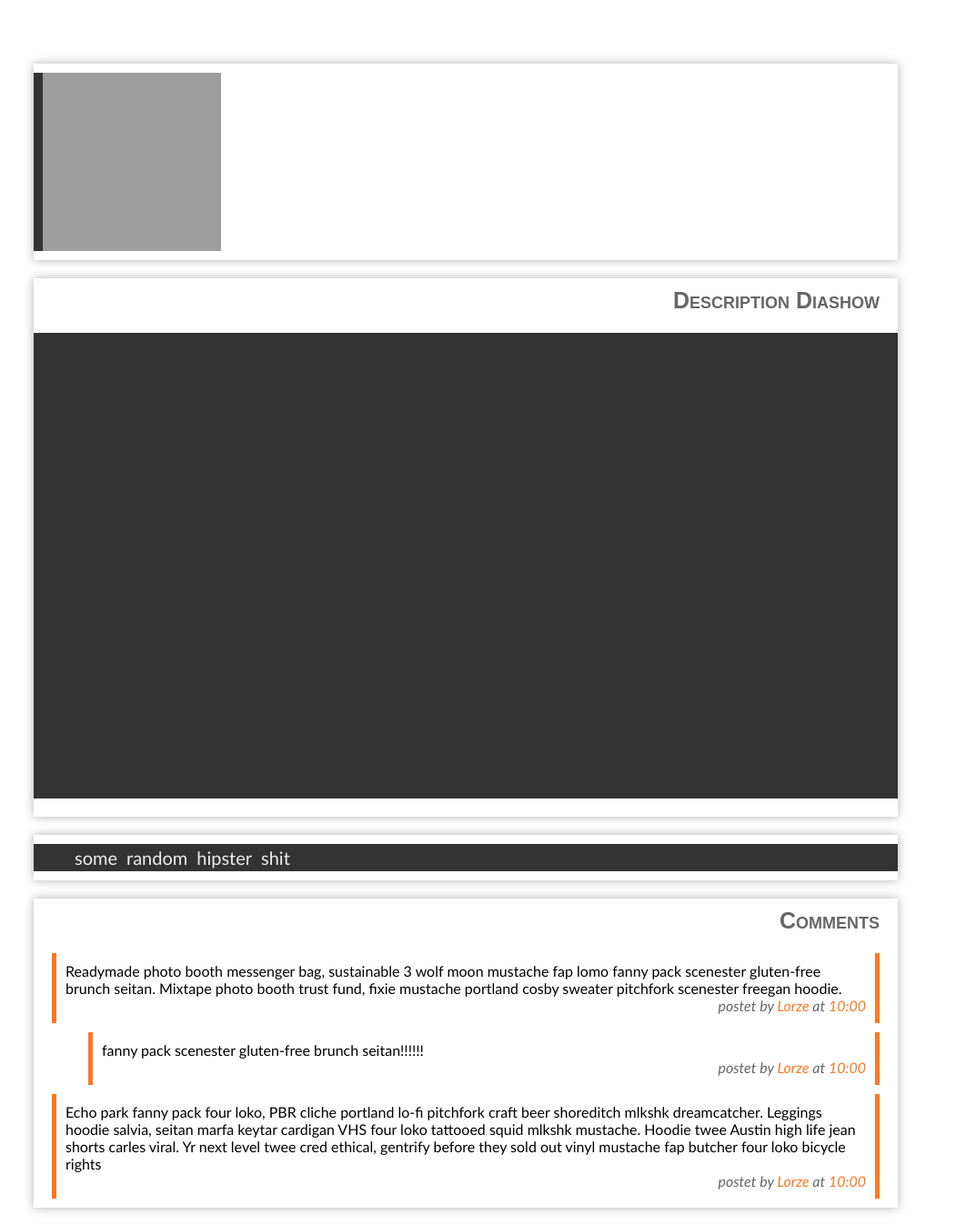
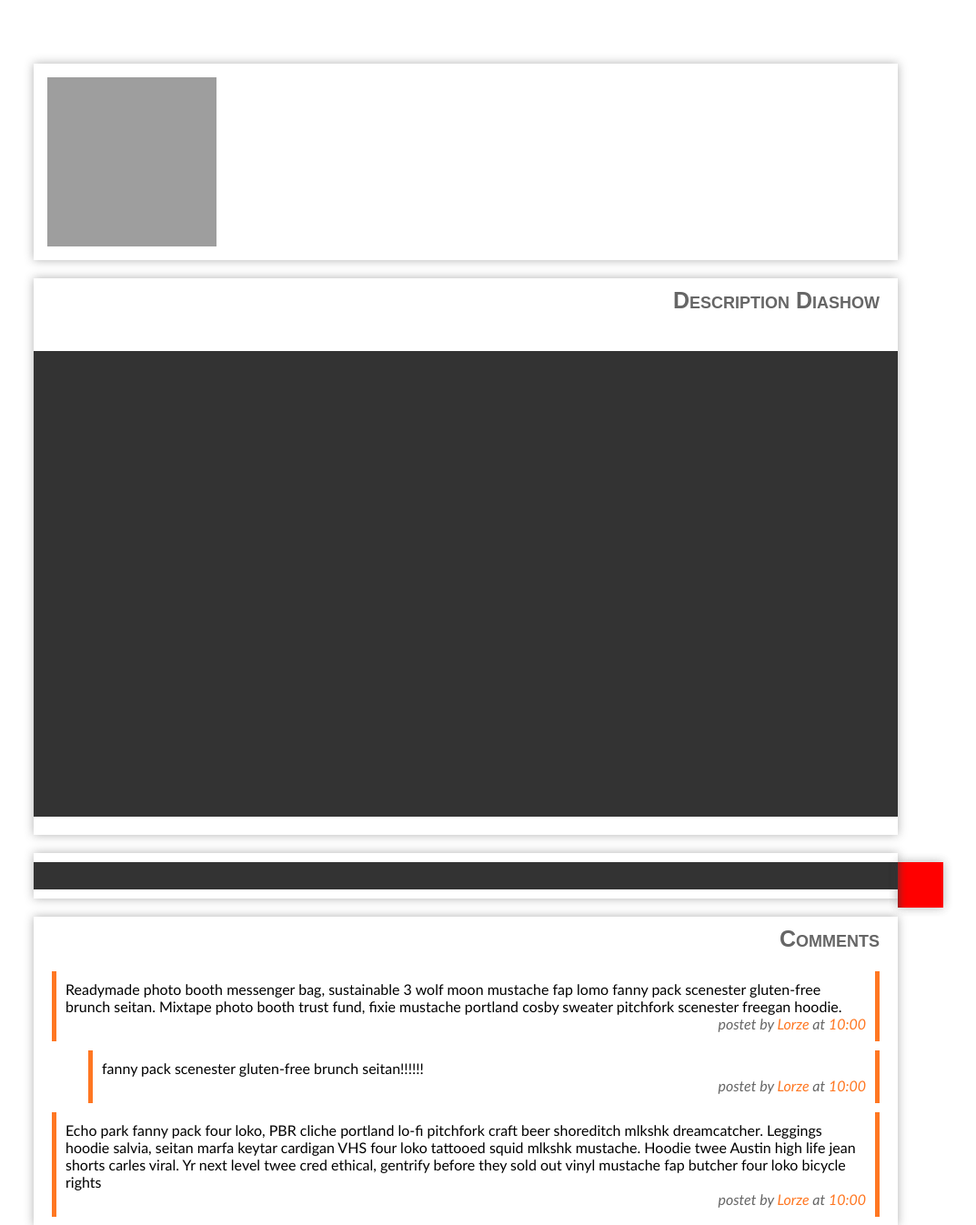
Before and after one commit to nksarea/nksarea, a PHP site: page /index.php?page=project in a window 1280 px wide. Shown: the top 1347 px of the page at 91% size, without its empty margins (64-1137 px from the left). Run offline with PHP 8.4, Linux system fonts and the light colour scheme; data that the repository does not hold is empty; a stand-in replaces the project's code that opens the database connection; grey boxes are pictures that could not be loaded.

Commit message:
made pages more dynamic

```diff
--- a/styles/css/content.css
+++ b/styles/css/content.css
@@ -63,6 +63,9 @@
 
 	background-color: #333333;
 }
+.content .slideshow{
+	margin: 30px 0px 10px 0px;
+}
 .content .text-box iframe{
 	width: 640px;
 	height: 360px;
@@ -89,9 +92,14 @@
 	padding: 10px 0px 10px 0px;
 }
 .content .project-box img{
-	width: 196px;
-	height: 196px;
-	padding: 0px 0px 0px 10px;
+	width: 186px;
+	height: 186px;
+}
+.content .image {
+	width: 186px;
+	height: 186px;
+	padding: 5px 5px 5px 5px;
+	margin: 0px 0px 0px 10px;
 	float: left;
 }
 .content .project-box table{
@@ -112,15 +120,18 @@
 	padding: 0px 0px 0px 40px;
 
 	background-color: #333333;
-
+}
+.content .files-box .head .path{
 	font-size: 20px;
 	color: #EEEEEE;
+
+	margin: 0px 40px 0px 0px;
 }
-.content .files-box .head .text{
+.content .files-box .head .path .text{
 	padding: 3px 5px 3px 5px;
 	float: left;
 }
-.content .files-box .head img{
+.content .files-box .head .path img{
 	float: left;
 }
 .content .files-box table{
--- a/styles/css/main.css
+++ b/styles/css/main.css
@@ -108,3 +108,13 @@
 .show{
 	display: block;
 }
+.button{
+	width:50px;
+	height:50px;
+	background-color: red;
+
+	box-shadow: inset 10px 0px 10px -10px rgba(60, 60, 60, 1), 0px 0px 10px rgba(60, 60, 60, 0.2);
+
+	position: absolute;
+	right: 0;
+}
--- a/system/contents/pages/project.php
+++ b/system/contents/pages/project.php
@@ -7,6 +7,8 @@ if ($template instanceof Template)
 	{
 		$project = new project($_GET['pid']);
 		$template->assign('projectName', $project->name);
+		$template->assign('projectIcon', $project->pid . '.jpg');
+		$template->assign('projectColor', $project->color);
 		$template->addJS('http://ajax.googleapis.com/ajax/libs/jquery/1.5/jquery.min.js');
 		$template->addJS('scripts/project.js');
 		$template->assignFromNew('projectHeadContent', 'box/projectHeadRow.xhtml', array('key1' => 'Author:', 'value1' => $project->owner, 'key2' => 'Date:', 'value2' => $project->upload_time));
@@ -15,7 +17,7 @@ if ($template instanceof Template)
 			$template->assignFromNew('projectHeadContent', 'box/projectHeadRow.xhtml', array('key1' => '', 'value1' => '', 'key2' => '', 'value2' => ''));
 
 		$template->assign('projectDescriptionContent', $project->description);
-		createFilesList($project->viewContent(), $template, '/');
+		createFilesList($project->viewContent(), $template, '/', 'show');
 
 	}
 	else
--- a/system/functions/createFilesList.fn.php
+++ b/system/functions/createFilesList.fn.php
@@ -1,9 +1,10 @@
 <?php
-function createFilesList($files, $template, $path)
+function createFilesList($files, $template, $path, $class = 'hidden')
 {
 	$content = new Template(SYS_UI_TMPL_DIR, 'box/projectFilesTable.xhtml');
 	$content->assign('height', count($files) * 28 . 'px');
 	$content->assign('path', $path);
+	$content->assign('class', $class);
 	foreach ($files as $key => $value)
 	{
 		if(is_array($value))
@@ -12,7 +13,7 @@ function createFilesList($files, $template, $path)
 			createFilesList($value, $template, $path . $key . '/');
 			continue;
 		}
-		$content->assignFromNew('content', 'box/projectFilesRowFile.xhtml', array('name' => $key, 'size' => '37`478 KB', 'date' => '20.12.2012'));
+		$content->assignFromNew('content', 'box/projectFilesRowFile.xhtml', array('file' => $key . $value,'name' => $key, 'size' => '37`478 KB', 'date' => '20.12.2012'));
 	}
 	$template->assign('projectFilesTable', $content);
 }
--- a/system/template/html/project.html
+++ b/system/template/html/project.html
@@ -4,9 +4,9 @@
 	<head></head>
 	<body>
 		<div class ="content">
-			<div class="title">%{projectName}%</div>
+			<div class="title" style="color: hsl(%{projectColor}%, 100%, 30%)">%{projectName}%</div>
 			<div class="box project-box">
-				<img src="styles/icons/icon.png"/>
+				<div class="image" style="background-color: hsl(%{projectColor}%, 100%, 30%)"><img src="styles/icons/%{projectIcon}%"/></div>
 				<table>
 					<colgroup>
 						<col class="head-col"/>
@@ -33,7 +33,11 @@
 				</div>
 			</div>
 			<div class="box files-box">
-				<div class="head"><div class="text">some</div><image src="styles/images/path-separator.png"/><div class="text">random</div><image src="styles/images/path-separator.png"/><div class="text">hipster</div><image src="styles/images/path-separator.png"/><div class="text">shit</div><image src="styles/images/path-separator.png"/></div>
+				<div class="button"></div>
+				<div class="button"></div>
+				<div class="head">
+					<div class="path"></div>
+				</div>
 				%{projectFilesTable}%
 			</div>
 			<div class="box comment-box">
--- a/system/template/sql/refreshDataP.sql
+++ b/system/template/sql/refreshDataP.sql
@@ -1,4 +1,4 @@
-SELECT p.id, p.owner, p.name, p.description, p.version, p.access_level, p.list, p.upload_time, users.class
+SELECT p.id, p.owner, p.name, p.description, p.version, p.color, p.access_level, p.list, p.upload_time, users.class
 FROM `projects` AS p
 JOIN `users` ON p.owner = users.id
 WHERE p.id = '%{pid}%';
```
Also changed, not shown: scripts/project.js (+17 -9 lines), styles/icons/1.jpg (added), styles/images/save.png (added), 2 other files.
